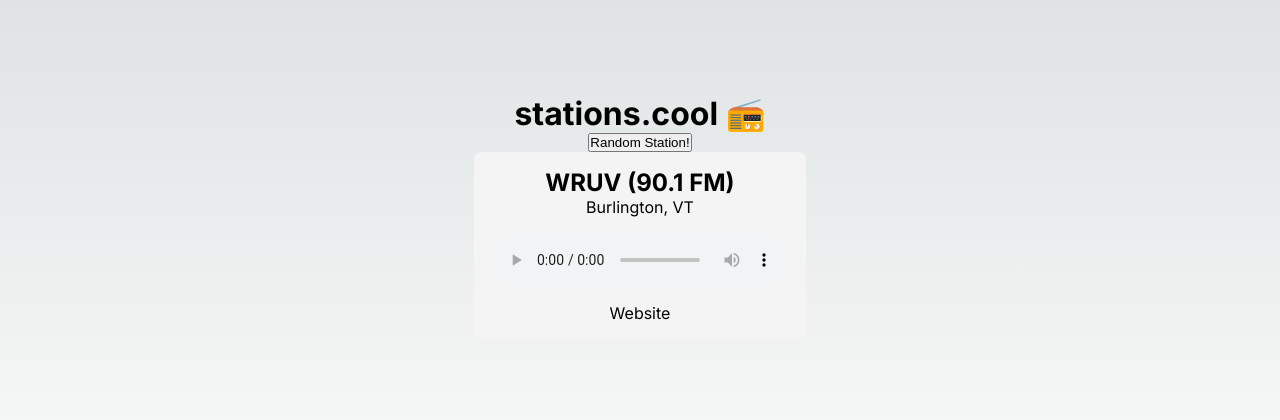
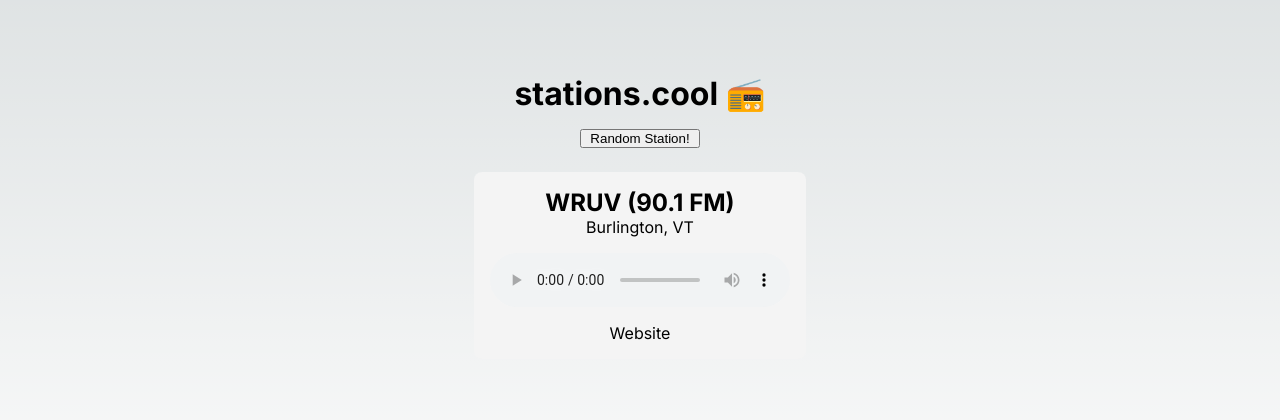
Before and after one commit to beetosu/stations.cool, a Next.js app: page / in a window 1280 px wide. Shown: the part 184-604 px from the top of the page. Built offline with nearby package versions, Linux system fonts and the light colour scheme.

Commit message:
clean up styling

```diff
--- a/app/components/station-player/station-player.tsx
+++ b/app/components/station-player/station-player.tsx
@@ -11,7 +11,7 @@
             <a href={currentStation.url}>Website</a> | <a href={currentStation.donationUrl}>Donate</a>
         </div>) : (<a href={currentStation.url}>Website</a>)
     }
-    debugger;
+
     return (
     <div className={styles.stationPlayer}>
         <h2>{currentStation.name} ({currentStation.fm} FM)</h2>
--- a/app/page.module.css
+++ b/app/page.module.css
@@ -1,8 +1,27 @@
+.container {
+  display: flex;
+  align-items: center;
+  flex-direction: column;
+  justify-content: center;
+  min-height: 100vh;
+  gap: 24px;
+}
+
+.header {
+  display: flex;
+  flex-direction: column;
+  align-items: center;
+  gap: 16px;
+}
+
+.header button {
+  width: initial;
+  padding: 0 8px;
+}
+
 .main {
   display: flex;
   flex-direction: column;
   justify-content: center;
   align-items: center;
-  padding: 6rem;
-  min-height: 100vh;
 }
--- a/app/page.tsx
+++ b/app/page.tsx
@@ -18,10 +18,14 @@
   }
 
   return (
-    <main className={styles.main}>
-      <h1>stations.cool 📻</h1>
-      <button onClick={randomizeStation}>Random Station!</button>
-      <StationPlayer currentStation={Stations[currentStationIdx]} />
-    </main>
+    <div className={styles.container}>
+      <header className={styles.header}>
+        <h1>stations.cool 📻</h1>
+        <button onClick={randomizeStation}>Random Station!</button>
+      </header>
+      <main className={styles.main}>
+        <StationPlayer currentStation={Stations[currentStationIdx]} />
+      </main>
+    </div>
   );
 }
```
